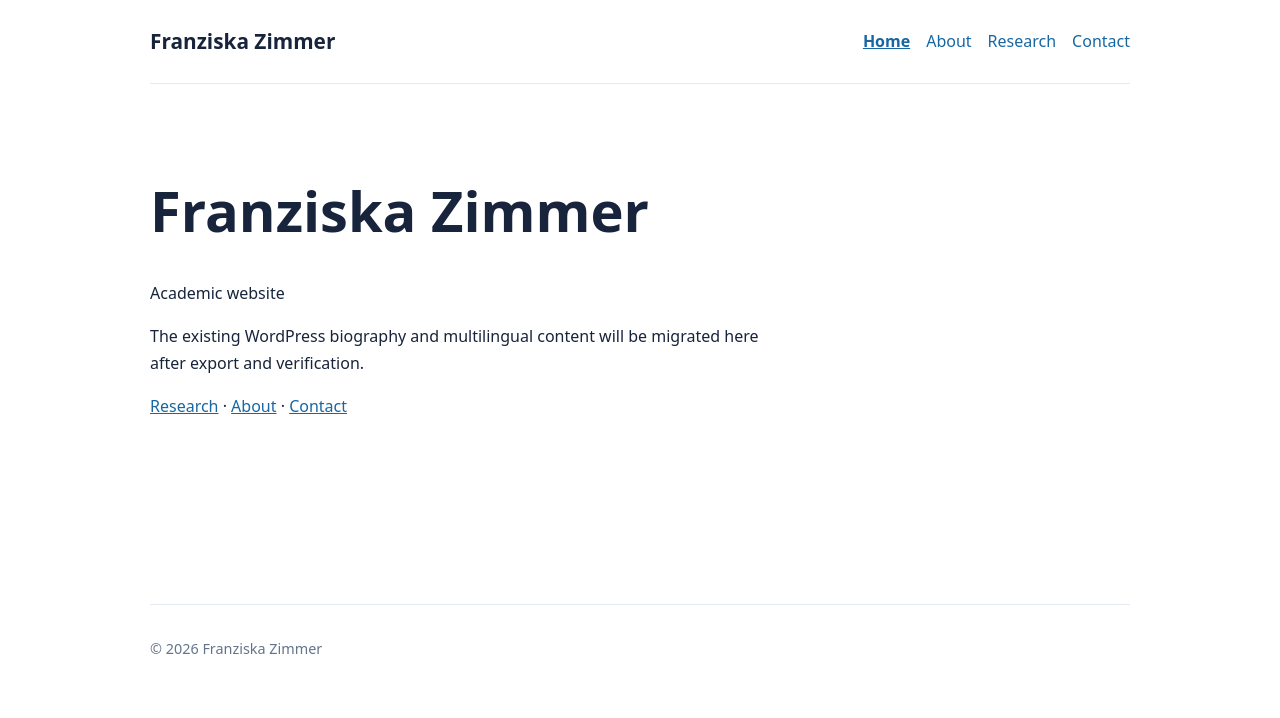
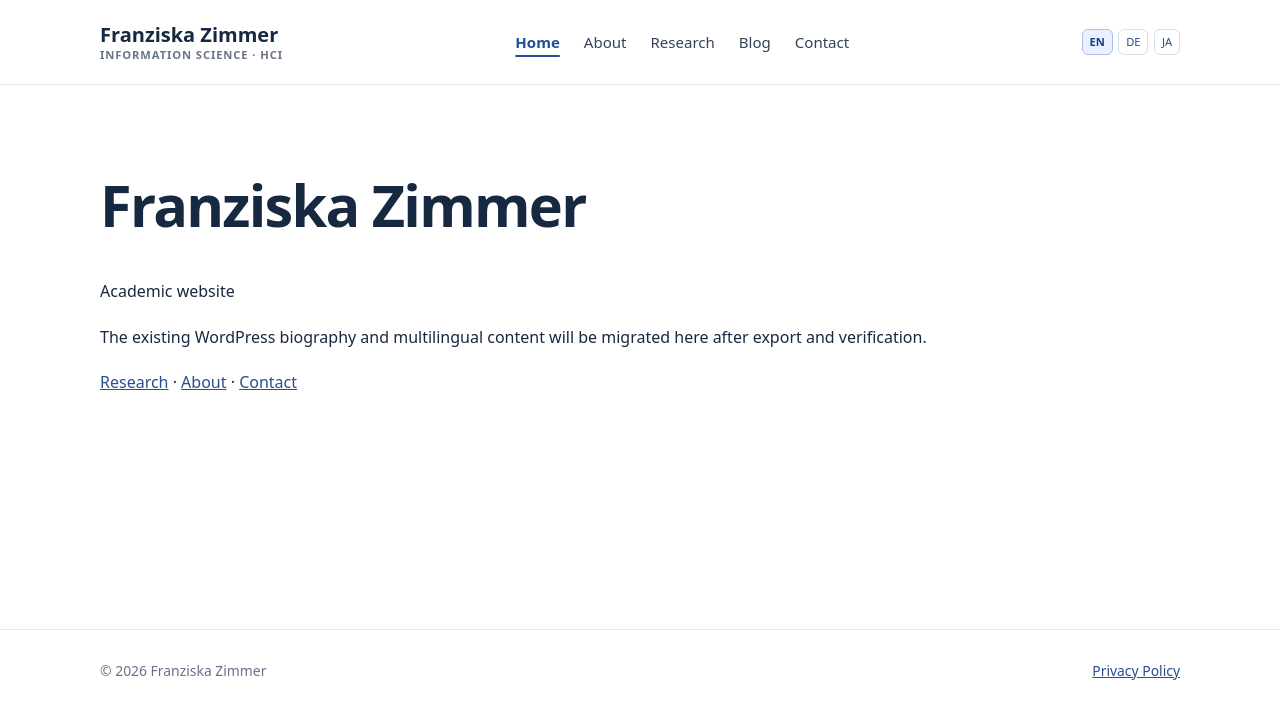
Before and after one commit to GYF-256/franziska-zimmer-com, an Astro site: page / in a window 1280 px wide. Built offline with nearby package versions, Linux system fonts and the light colour scheme; Astro itself is replaced by a stand-in of ours.

Commit message:
feat: display migrated WordPress pages — src/layouts/BaseLayout.astro

```diff
--- a/src/layouts/BaseLayout.astro
+++ b/src/layouts/BaseLayout.astro
@@ -1,12 +1,90 @@
 ---
-const { title = 'Franziska Zimmer', description = 'Academic website of Franziska Zimmer', lang = 'en' } = Astro.props;
-const links = [{href:'/',name:'Home'},{href:'/about/',name:'About'},{href:'/research/',name:'Research'},{href:'/contact/',name:'Contact'}];
+const {
+  title = 'Franziska Zimmer',
+  description = 'Academic website of Franziska Zimmer',
+  lang = 'en',
+  alternates = []
+} = Astro.props;
+const locale = ['en','de','ja'].includes(lang) ? lang : 'en';
+const menus = {
+ en: [{name:'Home',href:'/'},{name:'About',href:'/about/'},{name:'Research',href:'/research/'},{name:'Blog',href:'/blog/'},{name:'Contact',href:'/contact/'}],
+ de: [{name:'Startseite',href:'/de/'},{name:'Über mich',href:'/de/ueber-mich/'},{name:'Forschung',href:'/de/forschung/'},{name:'Blog',href:'/blog/'},{name:'Kontakt',href:'/de/kontakt/'}],
+ ja: [{name:'ホーム',href:'/ja/'},{name:'プロフィール',href:'/ja/profile/'},{name:'研究実績',href:'/ja/kenkyu/'},{name:'ブログ',href:'/blog/'},{name:'お問い合わせ',href:'/ja/form/'}]
+};
+const current = Astro.url.pathname;
+const canonical = new URL(current, Astro.site).toString();
+const privacyLinks = {en:'/privacy-policy/',de:'/de/datenschutzerklaerung/',ja:'/ja/privacypolicy/'};
+const homeLinks = {en:'/',de:'/de/',ja:'/ja/'};
 ---
 <!doctype html>
-<html lang={lang}>
-<head><meta charset="utf-8" /><meta name="viewport" content="width=device-width, initial-scale=1" /><meta name="description" content={description} /><link rel="canonical" href={new URL(Astro.url.pathname, Astro.site).toString()} /><title>{title}</title></head>
-<body><header class="shell"><a class="brand" href="/">Franziska Zimmer</a><nav aria-label="Main navigation">{links.map(link => <a href={link.href} aria-current={Astro.url.pathname === link.href ? 'page' : undefined}>{link.name}</a>)}</nav></header><main class="shell"><slot /></main><footer class="shell">© {new Date().getFullYear()} Franziska Zimmer</footer></body>
+<html lang={locale}>
+  <head>
+    <meta charset="utf-8" />
+    <meta name="viewport" content="width=device-width, initial-scale=1" />
+    <meta name="description" content={description} />
+    <meta name="theme-color" content="#ffffff" />
+    <link rel="canonical" href={canonical} />
+    <link rel="icon" href="/wp-content/uploads/2026/03/cropped-logo2-32x32.png" sizes="32x32" />
+    {alternates.map((entry) => <link rel="alternate" hreflang={entry.lang} href={new URL(entry.href, Astro.site).toString()} />)}
+    <meta property="og:type" content="website" />
+    <meta property="og:title" content={title} />
+    <meta property="og:description" content={description} />
+    <meta property="og:url" content={canonical} />
+    <title>{title}</title>
+  </head>
+  <body>
+    <a class="skip" href="#main">Skip to content</a>
+    <header class="site-header">
+      <div class="shell header-wrap">
+        <a class="brand" href={homeLinks[locale]}>Franziska Zimmer<span>Information Science · HCI</span></a>
+        <nav class="nav" aria-label="Main navigation">
+          {menus[locale].map(link => <a href={link.href} aria-current={current === link.href ? 'page' : undefined}>{link.name}</a>)}
+        </nav>
+        <div class="lang-nav" aria-label="Language choices">
+          {(['en','de','ja']).map((language) => {
+            const equivalent = alternates.find(a => a.lang === language);
+            const target = equivalent?.href ?? homeLinks[language];
+            return <a href={target} lang={language} aria-label={'Language: ' + language} aria-current={locale === language ? 'true' : undefined}>{language.toUpperCase()}</a>
+          })}
+        </div>
+      </div>
+    </header>
+    <main class="shell" id="main"><slot /></main>
+    <footer class="site-footer"><div class="shell footer-inner"><span>© {new Date().getFullYear()} Franziska Zimmer</span><a href={privacyLinks[locale]}>{locale === 'ja' ? 'プライバシーポリシー' : locale === 'de' ? 'Datenschutz' : 'Privacy Policy'}</a></div></footer>
+  </body>
 </html>
 <style is:global>
-:root{font-family:system-ui,-apple-system,BlinkMacSystemFont,'Segoe UI',sans-serif;color:#18243b;background:#fff;line-height:1.7}*{box-sizing:border-box}body{margin:0}a{color:#1767a3}.shell{width:min(100% - 2rem,980px);margin-inline:auto}header{display:flex;flex-wrap:wrap;justify-content:space-between;align-items:center;gap:1rem;padding-block:1.5rem;border-bottom:1px solid #e5eaf0}.brand{font-weight:750;font-size:1.3rem;text-decoration:none;color:#18243b}nav{display:flex;gap:1rem;flex-wrap:wrap}nav a{text-decoration:none}nav a[aria-current=page]{font-weight:700;text-decoration:underline}main{min-height:65vh;padding-block:3.5rem}h1{font-size:clamp(2rem,5vw,3.5rem);line-height:1.15}p{max-width:70ch}footer{padding-block:2rem;border-top:1px solid #e5eaf0;color:#64748b;font-size:.9rem}
+:root{font-family:system-ui,-apple-system,BlinkMacSystemFont,"Segoe UI",sans-serif;color:#172940;background:#fff;line-height:1.75}
+*,*::before,*::after{box-sizing:border-box}
+html{scroll-behavior:smooth}body{margin:0;min-width:0}
+img,video,iframe,svg{max-width:100%;height:auto}
+a{color:#274e90;overflow-wrap:anywhere}a:hover{color:#496ed3}
+.shell{width:min(100% - 2rem,1080px);margin-inline:auto}
+.site-header{border-bottom:1px solid #e5eaf2;background:#fff}
+.header-wrap{display:flex;align-items:center;justify-content:space-between;flex-wrap:wrap;gap:1.25rem;padding-block:1.35rem}
+.brand{text-decoration:none;color:#172940;font-size:1.25rem;font-weight:760;line-height:1.3}
+.brand span{font-size:.7rem;display:block;letter-spacing:.08em;color:#697587;text-transform:uppercase;font-weight:550}
+.nav{display:flex;align-items:center;gap:clamp(.7rem,2vw,1.5rem);flex-wrap:wrap}
+.nav a{color:#334258;text-decoration:none;font-size:.94rem}
+.nav a[aria-current="page"]{font-weight:750;color:#1f4f99;text-decoration:underline;text-decoration-thickness:2px;text-underline-offset:7px}
+.lang-nav{display:flex;gap:.35rem;align-items:center}
+.lang-nav a{border:1px solid #d6dfed;border-radius:6px;padding:.15rem .43rem;font-size:.7rem;text-decoration:none}
+.lang-nav a[aria-current="true"]{background:#eaf0ff;color:#183d82;border-color:#aabde9;font-weight:700}
+main.shell{min-height:68vh;padding-block:3rem 5rem}
+h1{font-size:clamp(2rem,5vw,3.6rem);line-height:1.17;letter-spacing:-.03em}
+h2{font-size:clamp(1.4rem,3.5vw,2rem);line-height:1.35}
+h3{font-size:clamp(1.1rem,2.8vw,1.55rem)}
+p,li{line-height:1.85}
+.site-footer{border-top:1px solid #e3e8ef;color:#657288;font-size:.87rem}
+.footer-inner{display:flex;justify-content:space-between;gap:1rem;flex-wrap:wrap;padding-block:1.8rem}
+.skip{position:absolute;left:-9999px}.skip:focus{left:1rem;top:.5rem;z-index:99;background:#fff;border:2px solid #172940;padding:.3rem}
+.imported-body{overflow-wrap:anywhere;min-width:0}
+.imported-body img{max-width:100%;height:auto;border-radius:5px}
+.imported-body table{display:block;max-width:100%;overflow-x:auto;border-collapse:collapse}
+.imported-body td,.imported-body th{border:1px solid #dbe2eb;padding:.6rem}
+.imported-body pre,.imported-body code{max-width:100%;overflow-x:auto;white-space:pre-wrap;overflow-wrap:anywhere}
+.imported-body .form-notice{border-left:4px solid #3c6ec0;padding:.85rem 1rem;background:#f3f7ff}
+.imported-body .wp-block-separator{border:0;border-top:1px solid #e6eaf1;margin:2rem 0}
+.imported-body section{max-width:100%}
+@media(max-width:760px){.header-wrap{justify-content:flex-start}.brand{width:100%}.nav{width:100%;justify-content:flex-start}.lang-nav{width:100%}main.shell{padding-top:2rem}}
 </style>
```
